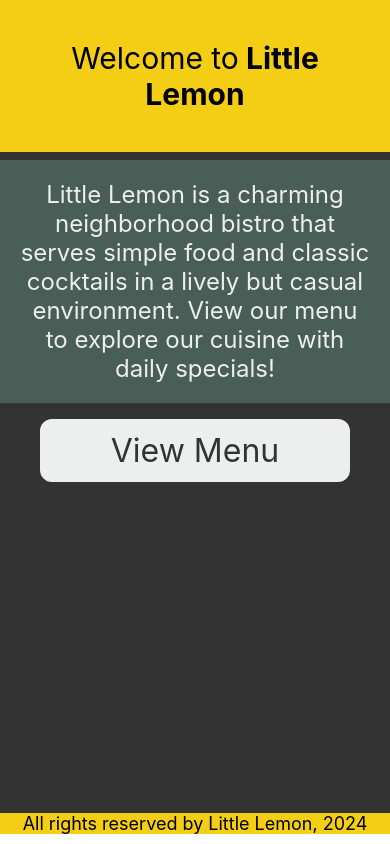
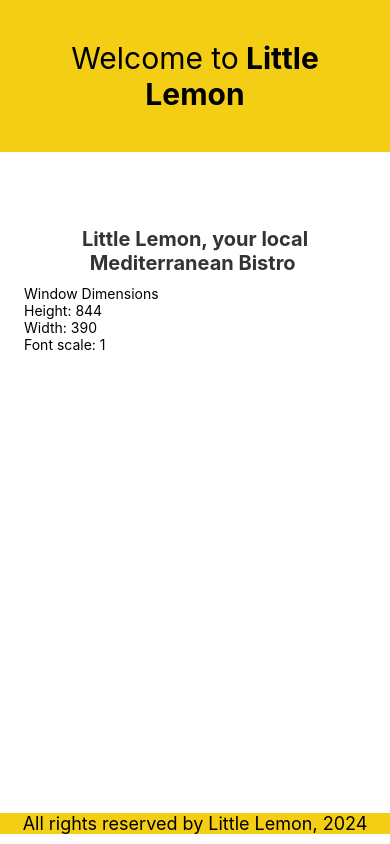
Before and after one commit to SionaDcosta/ReactNativeSandbox, a React Native app in the folder little_lemon/: screen / in a window 390 px wide. Built offline with nearby package versions, Linux system fonts and the light colour scheme.

Commit message:
useColorScheme,useWindowDimensions hooks used.

```diff
--- a/little_lemon/App.js
+++ b/little_lemon/App.js
@@ -9,6 +9,8 @@ import MenuItems_SectionList from './components/MenuItems_SectionList';
 import TextInputForm from './components/TextInputForm';
 import LoginScreen from './components/LoginScreen';
 import ViewMenu from './components/ViewMenu';
+import ColorScheme from './components/ColorScheme';
+import WindowDimensions from './components/WindowDimensions';
 
 export default function App() {
   return (
@@ -20,8 +22,9 @@ export default function App() {
       {/* <MenuItems_SectionList/> */}
       {/* <TextInputForm/> */}
       {/* <LoginScreen/> */}
-
-      <ViewMenu/>
+      {/* <ViewMenu/> */}
+      {/* <ColorScheme/> */}
+      <WindowDimensions/>
     </View>
     <View>
       <LittleLemonFooter/>
@@ -40,7 +43,7 @@ export default function App() {
 const styles = StyleSheet.create({
   container: {
     flex: 1,
-    backgroundColor: '#333333',
+    // backgroundColor: '#333333',
   },
   footerContainer: { backgroundColor: '#333333' },
 });
--- /dev/null
+++ b/little_lemon/components/ColorScheme.js
@@ -0,0 +1,39 @@
+import * as React from 'react';
+import { ScrollView, Text, useColorScheme, StyleSheet } from 'react-native';
+
+export default function ColorScheme() {
+    const colorScheme = useColorScheme();
+  return (
+
+    <ScrollView indicatorStyle={"white"} style={{ flex: 1 }}>
+      <Text
+        style={[styles.container,
+            colorScheme === 'light'?
+        {backgroundColor:'#fff'}:
+        {backgroundColor: '#333333'}]}>
+        Welcome to Little Lemon
+      </Text>
+      <Text
+        style={{
+          fontSize: 38,
+          padding: 20,
+          marginVertical: 8,
+          color: '#EDEFEE',
+          textAlign: 'center',
+        }}>
+        Little Lemon is a charming neighborhood bistro that serves simple food
+        and classic cocktails in a lively but casual environment. We would love
+        to hear more about your experience with us!
+      </Text>
+    </ScrollView>
+  );
+}
+
+const styles = StyleSheet.create({
+    container:{
+        padding: 40,
+    fontSize: 50,
+    color: '#EDEFEE',
+    textAlign: 'center',
+    }
+});
--- /dev/null
+++ b/little_lemon/components/WindowDimensions.js
@@ -0,0 +1,45 @@
+import {Text, ScrollView, useWindowDimensions, StyleSheet} from 'react-native';
+
+export default function WindowDimensions(){
+    const window = useWindowDimensions();
+    return(
+        <ScrollView style={styles.container}>
+            {/* <Image
+            style={styles.logo}
+            source={require('')}
+            resizeMode="center"
+            accessible={true}
+            accessibilityLabel={'Little Lemon Logo'}
+            /> */}
+            <Text style={styles.title}>Little Lemon, your local Mediterranean Bistro </Text>
+            <Text style={styles.regular}>Window Dimensions</Text>
+            <Text style={styles.regular}>Height: {window.height}</Text>
+            <Text style={styles.regular}>Width: {window.width}</Text>
+            <Text style={styles.regular}>Font scale: {window.fontScale}</Text>
+        </ScrollView>
+    );
+}
+
+
+const styles = StyleSheet.create({
+    logo: {
+      height: 100,
+      width: 300,
+      resizeMode: 'contain',
+    },
+    container: {
+      flex: 1,
+      padding: 24,
+      marginTop: 25,
+      backgroundColor: '#fff',
+    },
+
+    title: {
+      marginTop: 16,
+      paddingVertical: 10,
+      color: '#333333',
+      textAlign: 'center',
+      fontSize: 20,
+      fontWeight: 'bold',
+    },
+  });
```
